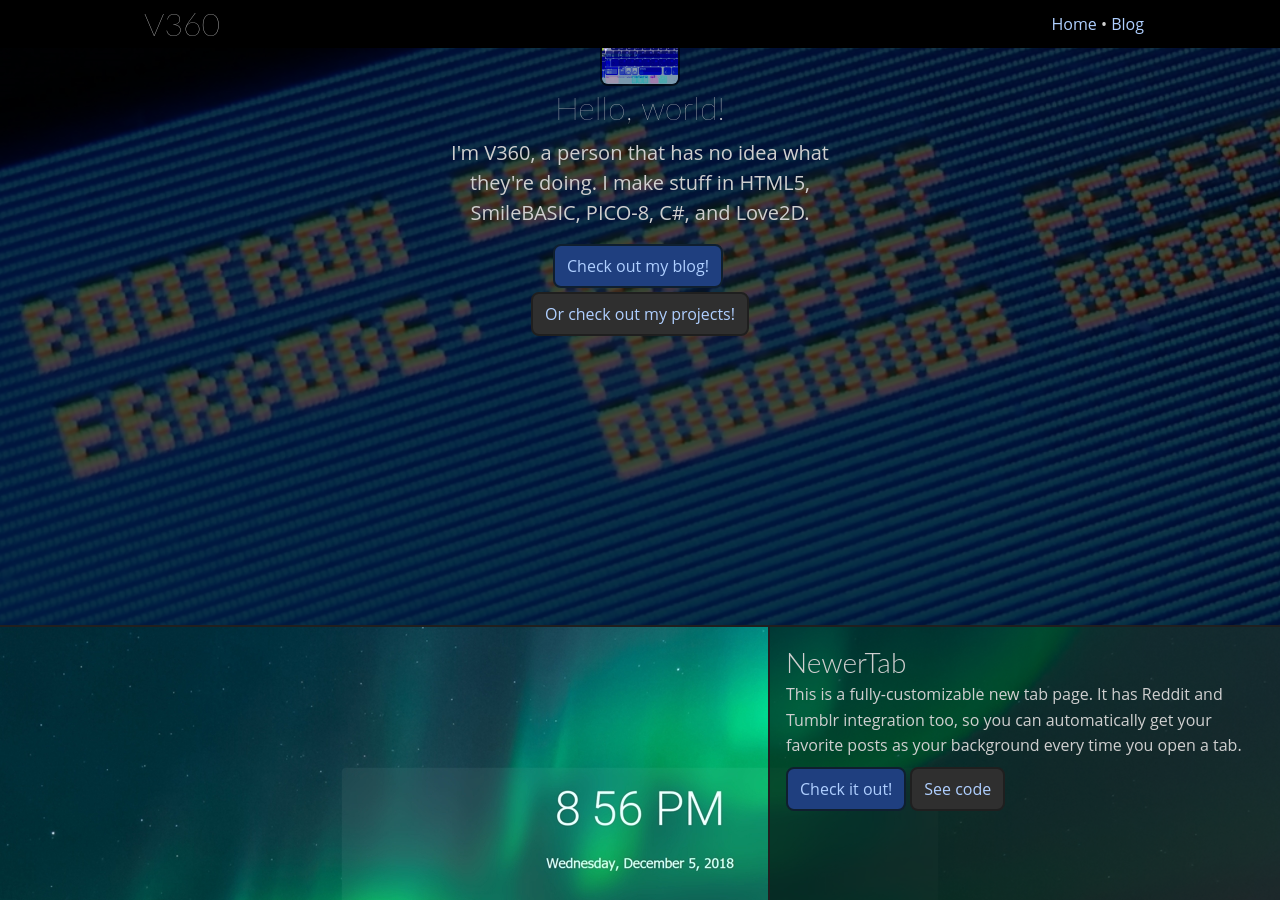
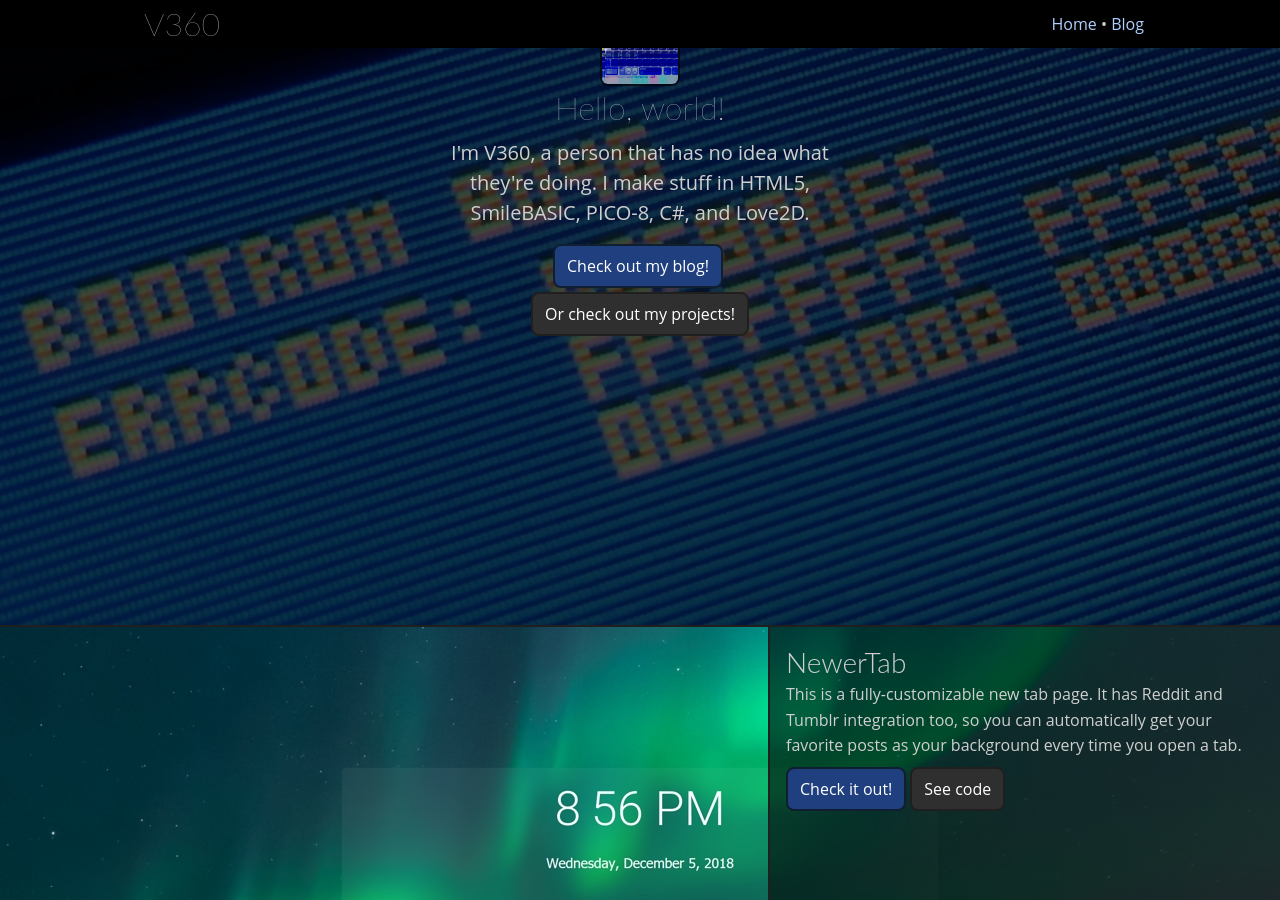
Before and after one commit to TheV360/thev360.github.io, a Jekyll site: the page built from index.html, in a window 1280 px wide and 900 px high, scrolled down 275 px. Built offline with Jekyll 4.4.1, drawn with Linux system fonts in a browser that asks for light colours.

Commit message:
Fixed outlines within 5 mins of previous commit

```diff
--- a/css/styles.scss
+++ b/css/styles.scss
@@ -359,6 +359,10 @@ div.button-set {
 	transition: all .25s ease-out;
 	transition-property: color, background-color;
 
+	&:link {
+		color: white;
+	}
+
 	&:hover {
 		color: white;
 		background-color: #6f6f6f;
@@ -368,10 +372,6 @@ div.button-set {
 
 	&:visited {
 		color: #dfdfdf;
-	}
-
-	&:focus {
-		border-color: white;
 	}
 
 	&.button-primary {
```
